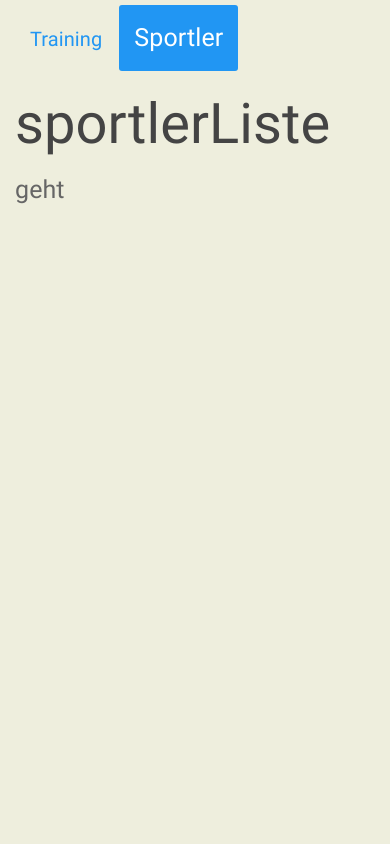
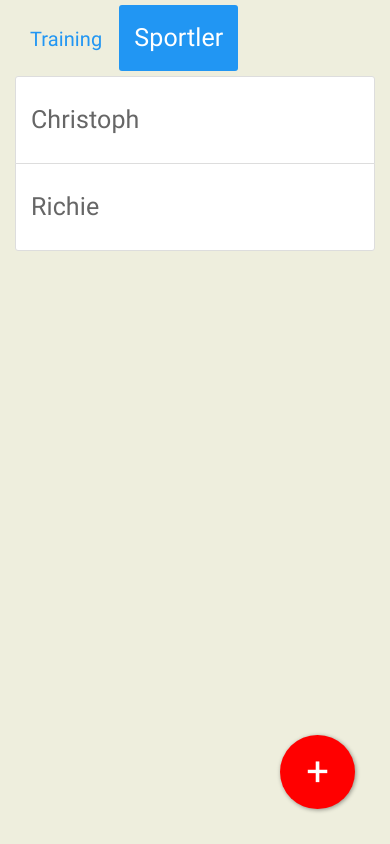
Before and after one commit to ChristophT/coTrainerApp, a website: page www/index.html at #/sportler in a window 390 px wide. Drawn offline with Linux system fonts and the light colour scheme; some packages are replaced by stand-ins of ours.

Commit message:
SportlerListe - Sportler und FAB anzeigen.

```diff
--- a/www/css/index.css
+++ b/www/css/index.css
@@ -59,6 +59,22 @@ body {
 .nav-pills .active a {
     font-size: 25px;
     margin-top: 0;
+}
+
+.fab {
+    position: fixed;
+    bottom: 35px;
+    right: 35px;
+    background-color: red;
+    color: white;
+    border: 0;
+    border-radius: 50%;
+    padding: 0px 26px;
+    font-size: 40px;
+}
+.btn-default.fab:hover {
+    background-color: #C30000;
+    color: white;
 }
 
 .mdi::before {
--- a/www/js/modules/sportlerListe/SportlerListeController.js
+++ b/www/js/modules/sportlerListe/SportlerListeController.js
@@ -3,5 +3,13 @@
 angular.module('sportlerListe').controller('SportlerListeController', function (SportlerService) {
     var vm = this;
 
-    vm.test = 'geht';
+    vm.sportler = SportlerService.aktiveSportler;
+
+    vm.addSportler = function (name) {
+        SportlerService.addSportler(name);
+    };
+
+    vm.deleteSportler = function (sportler) {
+        SportlerService.deleteSportler(sportler);
+    };
 });
--- a/www/js/modules/sportlerListe/sportlerListe.html
+++ b/www/js/modules/sportlerListe/sportlerListe.html
@@ -1,2 +1,6 @@
-<h1>sportlerListe</h1>
-{{vm.test}}
+<ul class="list-group">
+    <li ng-repeat="sportler in vm.sportler" class="list-group-item">
+        {{sportler.name}}
+    </li>
+</ul>
+<button ng-click="" class="fab btn btn-default">+</button>
```
